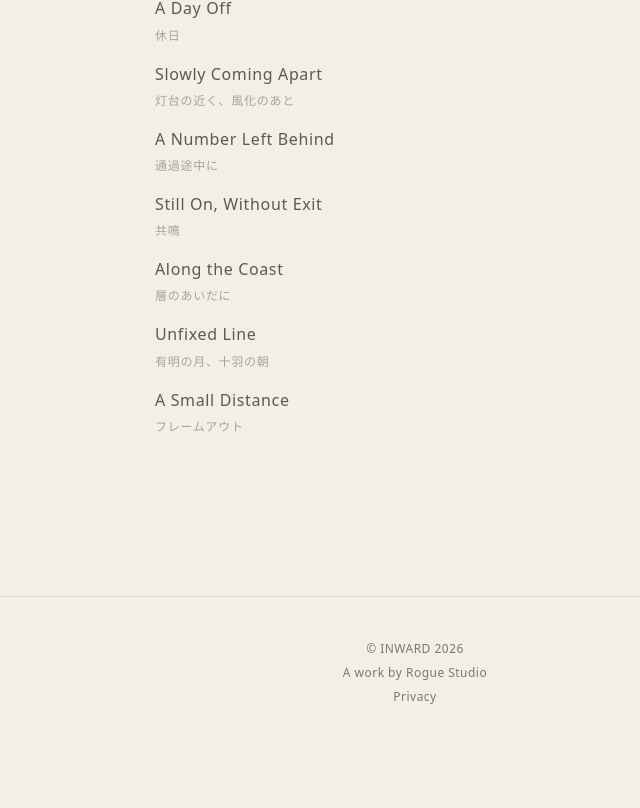
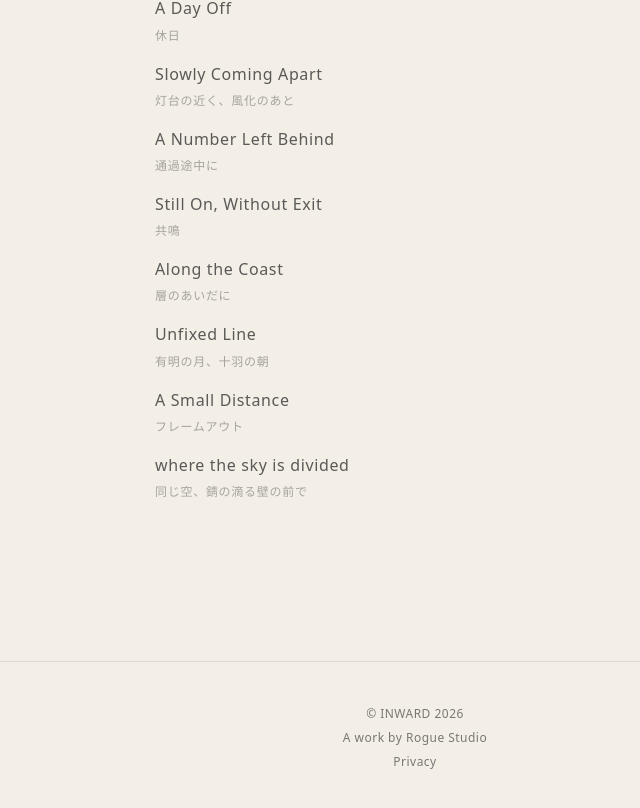
Before and after one commit to rogue-studio/inward, a Next.js app: page /scene in a window 1280 px wide. Shown: the part 656-1464 px from the top of the page, without its empty margins (225-865 px from the left). Before the commit the page ends 1405 px from the top, so only its background shows below. Built offline with nearby package versions, Linux system fonts and the light colour scheme.

Commit message:
Add scene 13

```diff
--- a/app/scene/[slug]/page.tsx
+++ b/app/scene/[slug]/page.tsx
@@ -30,7 +30,7 @@ export default async function SceneDetailPage({ params }: PageProps) {
   const next =
     currentIndex < sorted.length - 1 ? sorted[currentIndex + 1] : null;
 
-  const portraitScenes = ["scene-05", "scene-08", "scene-09"];
+  const portraitScenes = ["scene-05", "scene-08", "scene-09", "scene-13"];
   const isPortrait = portraitScenes.includes(scene.slug);
 
   return (
--- a/content/scenes.ts
+++ b/content/scenes.ts
@@ -95,4 +95,12 @@ export const scenes = [
     image: "/images/scene/scene-12.jpg",
     caption: "May, Japan",
   },
+    {
+    order: 13,
+    slug: "scene-13",
+    title: "where the sky is divided",
+    ja: "同じ空、錆の滴る壁の前で",
+    image: "/images/scene/scene-13.jpg",
+    caption: "between two nations",
+  },
 ];
```
Also changed, not shown: public/images/scene/scene-13.jpg (added).
